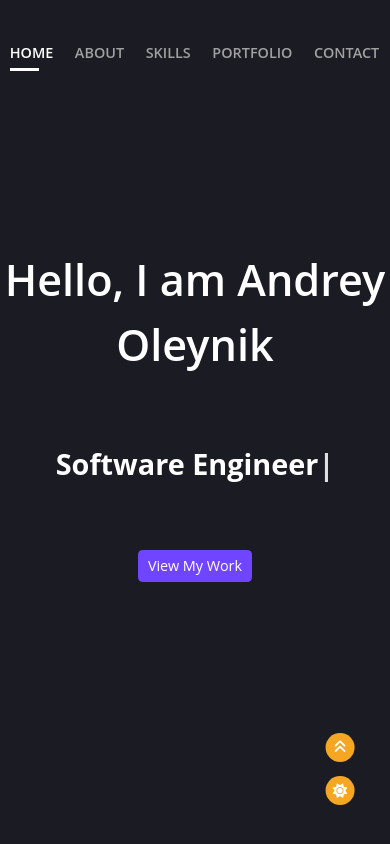
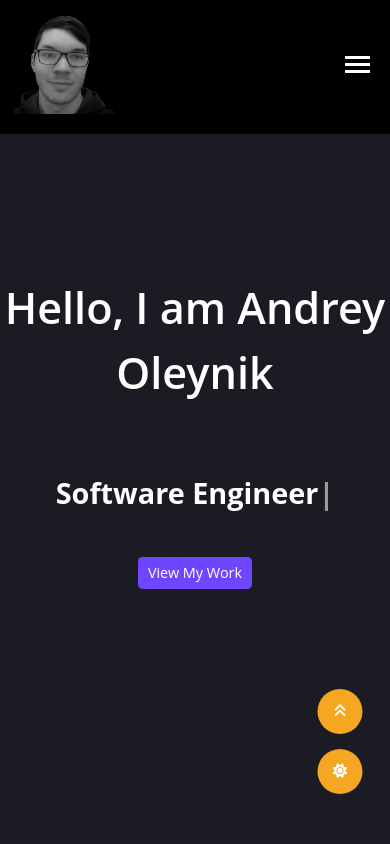
Before and after one commit to OlAndrey/react-portfolio, a React (Create React App) app: page / in a window 390 px wide. Shown: the top 844 px of the page. Built offline with nearby package versions, Linux system fonts and the light colour scheme.

Commit message:
style: responsive styles created

```diff
--- a/src/Componets/Contact.jsx
+++ b/src/Componets/Contact.jsx
@@ -13,7 +13,7 @@ const Contact = () => {
                     data-aos-duration="1500"
                 >
                     <div className="contact__content--img">
-                        <img src={image} alt="Head shot photo of Pritika." />
+                        <img src={image} alt="Head shot photo of Andrey." />
                     </div>
                     <div className="form-style">
                         <ul className="links">
--- a/src/Componets/Footer.jsx
+++ b/src/Componets/Footer.jsx
@@ -2,32 +2,32 @@ import React from "react";
 
 const Footer = ({theme, toggleLight}) => {
     return (
-        <footer class="footer">
-            <div class="top">
-                <a class="up" href="#home">
-                <i class="fas fa-angle-double-up" />
-                <span class="visuallyHidden">Go up</span>
+        <footer className="footer">
+            <div className="top">
+                <a className="up" href="#home">
+                <i className="fas fa-angle-double-up" />
+                <span className="visuallyHidden">Go up</span>
                 </a>
             </div>
-            <div class="toggle-light">
+            <div className="toggle-light">
                 {
                     (theme !== "light")
-                    ?<button class="up" onClick={() => toggleLight('light')}>
-                        <i class="fas fa-solid fa-sun"></i>
-                        <span class="visuallyHidden">Light</span>
+                    ?<button className="up" onClick={() => toggleLight('light')}>
+                        <i className="fas fa-solid fa-sun"></i>
+                        <span className="visuallyHidden">Light</span>
                     </button>
-                    :<button class="up" onClick={() => toggleLight('dark')}>
-                        <i class="fas fa-solid fa-moon"></i>
-                        <span class="visuallyHidden">Dark</span>
+                    :<button className="up" onClick={() => toggleLight('dark')}>
+                        <i className="fas fa-solid fa-moon"></i>
+                        <span className="visuallyHidden">Dark</span>
                     </button>
                 }
             </div>
             <div>
-                <div class="copyright">
-                    <div class="developed-by">
+                <div className="copyright">
+                    <div className="developed-by">
                         &copy; 2022 Developed with&nbsp;
-                        <i class="fas fa-heart yellow" />
-                        <i class="fas fa-heart blue" />
+                        <i className="fas fa-heart yellow" />
+                        <i className="fas fa-heart blue" />
                         by&nbsp;
                         <a href="#" target="blank">
                             Oleynik Andrey
--- a/src/Componets/Intro.jsx
+++ b/src/Componets/Intro.jsx
@@ -24,7 +24,7 @@ const Intro = () => {
                     <p>
                         <a
                         className="button intro__button"
-                        href="#work"
+                        href="#portfolio"
                         role="button"
                         >
                         View My Work
--- a/src/Componets/Navbar.jsx
+++ b/src/Componets/Navbar.jsx
@@ -1,23 +1,32 @@
-import React from "react";
+import React, { useState } from "react";
 import logo from "../assets/logo.png"
 
 const Navbar = () =>{
+    const [showMenu, setShowMenu] = useState(false)
+
     return (
       <nav className="navbar" id="mainNav">
+        <div className="container">
         <div className="navbar__wrapper">
-            <a className="navbar__brand" href="#page-top">
+            <a className="navbar__brand" href="#home">
                 <img
                     src={logo}
                     alt="logo"
                     style={{ maxWidth: "100px" }}
                 />
             </a>
-            <button type="button">
-                <span></span>
-                <span></span>
-                <span></span>
-            </button>
-            <div className="navbar__menu" id="navbarDefault">
+            <div className="navbar__button">
+                <button
+                    className={"navbar__button-toggler " + (!showMenu ? "collapsed" : "" )}
+                    type="button"
+                    onClick={() => setShowMenu(!showMenu)}
+                >
+                    <span></span>
+                    <span></span>
+                    <span></span>
+                </button>
+            </div>
+            <div className={"navbar__menu " + (showMenu ? "show" : "")} id="navbarDefault">
                 <ul className="navbar__nav">
                     <li className="nav__item">
                         <a className="nav__link js-scroll active" href="#home">
@@ -46,6 +55,7 @@ const Navbar = () =>{
                     </li>
                 </ul>
             </div>
+            </div>
         </div>
       </nav>
     );
--- a/src/styles/contact.css
+++ b/src/styles/contact.css
@@ -50,7 +50,7 @@ Contact
     margin: 10%;
   }
 
-  p {
+  .contact p {
     text-align: left;
     font-size: 1rem;
     color: var(--color);
@@ -142,3 +142,34 @@ Contact
     clip: rect(0 0 0 0);
     overflow: hidden;
   }
+
+
+@media (max-width: 576px) {
+  .contact__wrapper {
+    display: block;
+  }
+  .contact img {
+    width: 85%;
+  }
+  .form-style{
+    padding: 1.25em;
+  }
+}
+
+@media (min-width: 768px) {
+  .contact__content--img {
+    flex: 45% 0 0;
+  }
+  .contact img {
+    width: 90%;
+  }
+}
+
+@media (min-width: 992px) {
+  .contact__content--img {
+    flex: 90% 0 0;
+  }
+  .contact img {
+    width: 60%;
+  }
+}
--- a/src/styles/footer.css
+++ b/src/styles/footer.css
@@ -22,12 +22,12 @@ footer .blue{
 }
 
 footer .top {
-    bottom: 5em;
+    bottom: 100px;
     right: 50px;
     position: fixed;
 }
 .toggle-light {
-    bottom: 2em;
+    bottom: 40px;
     right: 50px;
     position: fixed;
 }
@@ -36,8 +36,8 @@ footer .up{
     flex-direction: column;
     justify-content: center;
     align-items: center;
-    width: 2em;
-    height: 2em;
+    width: 45px;
+    height: 45px;
     position: absolute;
     bottom: 10px;
     border-radius: 50%;
--- a/src/styles/global.css
+++ b/src/styles/global.css
@@ -16,6 +16,7 @@ body.light {
   --accent-1: white;
   --accent-2: #a1a1a1;
   --background: #f5f5f5;
+  --background-2: #ddd;
   --border: #c7c7c7;
   --primary: #7045ff;
   --success: #5dcb8e;
@@ -30,6 +31,7 @@ body {
   --accent-1: #21242d;
   --accent-2: #a1a1a1;
   --background: #1b1c23;
+  --background-2: #000;
   --border: #262a30;
   --primary: #7045ff;
   --success: #5dcb8e;
@@ -68,8 +70,7 @@ body {
 }
 
 .container {
-  max-width: 1200px;
-  width: 100%;
+  max-width: 1140px;
   margin: auto;
 }
 
@@ -113,3 +114,28 @@ Title
     transform: scale(1.1);
     transition: all 500ms ease;
   }
+
+
+@media (max-width: 576px) {
+  .container {
+    max-width: 540px;
+  }
+}
+
+@media (min-width: 768px) {
+  .container {
+    max-width: 720px;
+  }
+}
+
+@media (min-width: 992px) {
+  .container{
+    max-width: 960px;
+  }
+}
+
+@media (min-width: 1200px) {
+  .container{
+    max-width: 1140px;
+  }
+}
--- a/src/styles/navbar.css
+++ b/src/styles/navbar.css
@@ -7,21 +7,99 @@ Navbar
     position: fixed;
     /* padding: 1.5em; */
     z-index: 1001;
+    background: var(--background-2);
   }
   .navbar__wrapper{
-    max-width: 1200px;
     margin: 0 auto;
     display: flex;
+    flex-wrap: wrap;
     align-items: center;
-    justify-content: flex-end;
+    justify-content: space-between;
+    /* padding: 1em; */
   }
-  .navbar button{
-    display: none;
+  .navbar__brand{
+    display: block;
+    background: var(--background-2);
+    padding: 1em;
+    z-index: 500;
   }
+  .navbar__button{
+    padding: 1em;
+  }
+
+  .navbar__button-toggler {
+    position: relative;
+    border: none;
+    background: none;
+    cursor: pointer;
+    z-index: 501;
+  }
+
+  .navbar__button-toggler:focus,
+  .navbar__button-toggler:active {
+    outline: 0;
+  }
+
+  .navbar__button-toggler span {
+    display: block;
+    background: var(--color);
+    height: 3px;
+    width: 25px;
+    margin-top: 4px;
+    margin-bottom: 4px;
+    -webkit-transform: rotate(0deg);
+    transform: rotate(0deg);
+    left: 0;
+    opacity: 1;
+  }
+
+  .navbar__button-toggler span:nth-child(1),
+  .navbar__button-toggler span:nth-child(3) {
+    transition: -webkit-transform .35s ease-in-out;
+    transition: transform .35s ease-in-out;
+    transition: transform .35s ease-in-out, -webkit-transform .35s ease-in-out;
+  }
+
+  .navbar__button-toggler:not(.collapsed) span:nth-child(1) {
+    position: absolute;
+    left: 12px;
+    top: 10px;
+    -webkit-transform: rotate(135deg);
+    transform: rotate(135deg);
+    opacity: 0.9;
+  }
+
+  .navbar__button-toggler:not(.collapsed) span:nth-child(2) {
+    height: 12px;
+    visibility: hidden;
+    background-color: transparent;
+  }
+
+  .navbar__button-toggler:not(.collapsed) span:nth-child(3) {
+    position: absolute;
+    left: 12px;
+    top: 10px;
+    -webkit-transform: rotate(-135deg);
+    transform: rotate(-135deg);
+    opacity: 0.9;
+  }
+
   .navbar__menu{
     flex-grow: 1;
+    left: 50%;
+    top: 15em;
+    z-index: 100;
+    background: var(--background-2);
+    padding: 0 1em;
+    transform: translate(-50%, -350%);
+    transition: transform 1s 1s, height 1s;
+  }
 
+  .navbar__menu.show {
+    transform: translate(-50%, -50%);
+    transition: transform 1s, height 1s 1s;
   }
+
   .navbar__nav{
     display: flex;
     padding-left: 0;
@@ -29,17 +107,23 @@ Navbar
     justify-content: flex-end;
     list-style: none;
   }
+
   .nav__item{
+    overflow: hidden;
     font-size: 1em;
     text-transform: uppercase;
     font-weight: 600;
     padding: 0 .75em;
   }
+
   .nav__link {
+    display: block;
+    width: 100%;
+    height: 100%;
     padding: .5em 0;
-    display: block;
     position: relative;
   }
+
   .nav__item .active,
   .nav__link:hover{
     color: var(--primary-color)
@@ -58,7 +142,34 @@ Navbar
     -webkit-transition: all .5s ease;
     transition: all .5s ease;
   }
+
   .nav__item .active::before,
   .nav__link:hover::before {
     width: 2em;
   }
+
+  @media (max-width: 576px) {
+    .navbar__nav{
+      flex-direction: column;
+    }
+    .navbar__menu{
+      overflow: hidden;
+      position: fixed;
+      width: 100%;
+    }
+  }
+
+  @media (min-width: 768px) {
+    .navbar__brand{
+        padding: 0;
+    }
+    .navbar__button-toggler{
+      display: none;
+    }
+    .navbar__menu{
+        transform: none;
+    }
+    .navbar__menu.show{
+        transform: none;
+    }
+  }
--- a/src/styles/skills.css
+++ b/src/styles/skills.css
@@ -5,7 +5,7 @@ Skills
     text-align: center;
     height: 1px;
     min-height: 80vh;
-    padding: 3em 0;
+    padding: 5em 0;
   }
   .skills__list ul {
     text-align: center;
@@ -15,7 +15,6 @@ Skills
     justify-content: center;
   }
   .skills__list li {
-    flex: calc(100% / 6) 0 0;
     display: block;
   }
   .skills__list li p{
@@ -26,3 +25,22 @@ Skills
   .skills__list i {
     font-size: 4rem;
   }
+
+
+@media (max-width: 576px) {
+  .skills__list li{
+    flex: calc(100% / 3) 0;
+  }
+}
+
+@media (min-width: 768px) {
+  .skills__list li{
+    flex: calc(100% / 5) 0;
+  }
+}
+
+@media (min-width: 992px) {
+  .skills__list li{
+    flex: calc(100% / 6) 0;
+  }
+}
```
Also changed, not shown: src/Componets/About.jsx (+8 -8 lines), src/styles/about.css (+31 -1 lines), src/styles/portfolio.css (+36 -3 lines).
